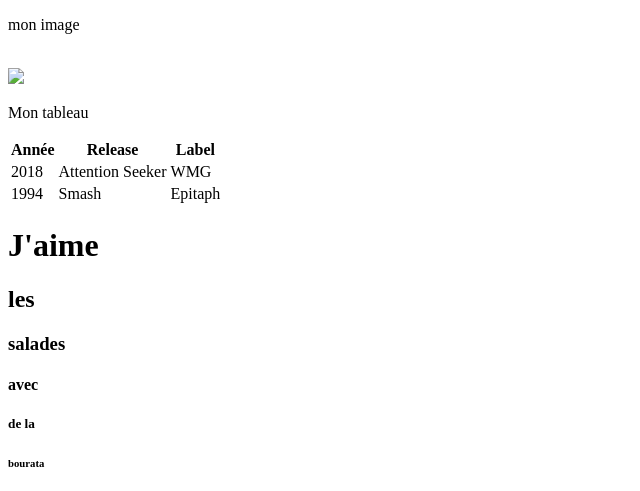
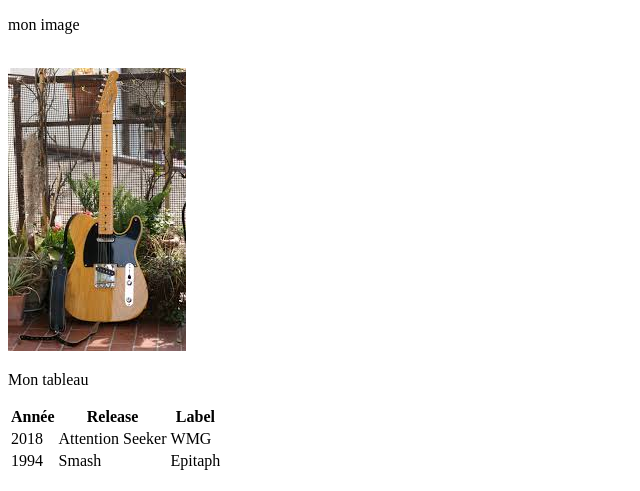
Before and after one commit to Matt0394/mathisNSI, a plain HTML site: page index.html in a window 1280 px wide. Shown: the top 491 px of the page, without its empty margins (0-640 px from the left). Drawn offline with Linux system fonts and the light colour scheme.

Commit message:
Update index.html

```diff
--- a/index.html
+++ b/index.html
@@ -8,7 +8,7 @@
 </head>
 <body>
     <p> mon image</p> <br>
-    <img src="../IMG/images.jpg"> <br>
+    <img src="./images.jpg"> <br>
 
     <p>Mon tableau</p>
 
```
